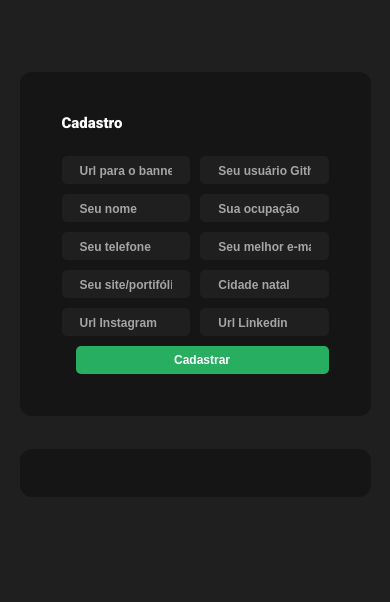
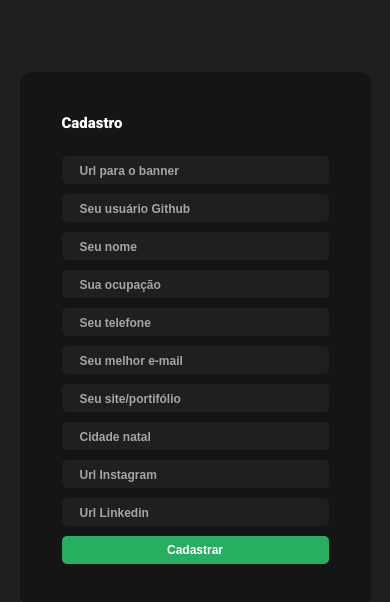
Before and after one commit to DH-Checkpoints/Check_I-Front-II, a plain HTML site: page index.html in a window 390 px wide. Drawn offline with Linux system fonts and the light colour scheme.

Commit message:
Inserindo media queries

```diff
--- a/styles.css
+++ b/styles.css
@@ -55,7 +55,7 @@ header h2 {
   width: 48%;
   background: #1f1f1f;
   border: none;
-  border-radius: .5rem;
+  border-radius: 0.5rem;
 
   padding: 0 1.8rem;
 
@@ -73,24 +73,39 @@ header h2 {
 .div-form form input::placeholder {
   color: rgba(255, 255, 255, 0.6);
   font-size: 1.2rem;
-
 }
 
-.button-form{
+
+/* Change Autocomplete styles in Chrome*/
+input:-webkit-autofill,
+input:-webkit-autofill:hover,
+input:-webkit-autofill:focus
+textarea:-webkit-autofill,
+textarea:-webkit-autofill:hover,
+textarea:-webkit-autofill:focus,
+select:-webkit-autofill,
+select:-webkit-autofill:hover,
+select:-webkit-autofill:focus {
+  -webkit-box-shadow: 0 0 0px 1000px #1f1f1f inset;
+  -webkit-text-fill-color: rgba(255, 255, 255, 0.9);
+  font-weight: 600;
+}
+
+
+
+.button-form {
   display: flex;
   justify-content: flex-end;
   width: 100%;
 }
-
 
 .button-form button {
   /* width: 31.2rem; */
   min-width: 25.3rem;
   height: 2.8rem;
 
-
   background: #27ae60;
-  border-radius: .5rem;
+  border-radius: 0.5rem;
   color: rgba(255, 255, 255);
 
   font-weight: 700;
@@ -161,7 +176,6 @@ header h2 {
   background-position: center;
   background-size: cover;
   background-repeat: no-repeat;
-
 }
 
 .banner img {
@@ -229,10 +243,26 @@ header h2 {
   gap: 20px;
   align-items: center;
   justify-content: center;
-
-
 }
 
-.redes a{
+.redes a {
   color: #479b4a;
 }
+
+/*================= MEDIA QUERIES ===================*/
+
+@media screen and (max-width: 767px) {
+  .div-form form {
+    flex-direction: column;
+  }
+
+  .div-form form input {
+    height: 2.8rem;
+    width: 100%;
+  }
+
+  .button-form button {
+  width: 100%;
+    height: 2.8rem;
+  }
+}
```
